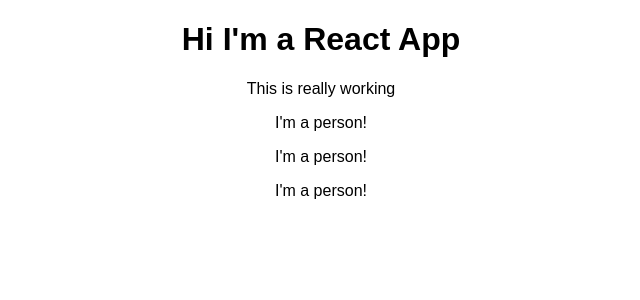
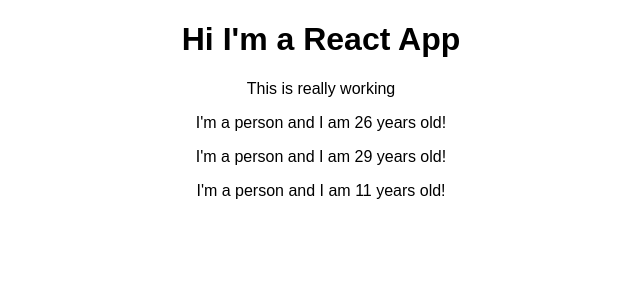
Before and after one commit to MiguelDominguezSanchez/react-complete-guide, a React (Create React App) app: page / in a window 1280 px wide. Shown: the top 300 px of the page, without its empty margins (319-959 px from the left). Built offline with nearby package versions, Linux system fonts and the light colour scheme.

Commit message:
3 – 11. Outputting Dynamic Content

```diff
--- a/src/Person/Person.js
+++ b/src/Person/Person.js
@@ -7,7 +7,9 @@
 // var person = function () {}
 
 const person = () => {
-	return <p>I'm a person!</p>
+	return (
+		<p>I'm a person and I am {Math.floor(Math.random() * 30)} years old!</p>
+	)
 }
 
 export default person
```
